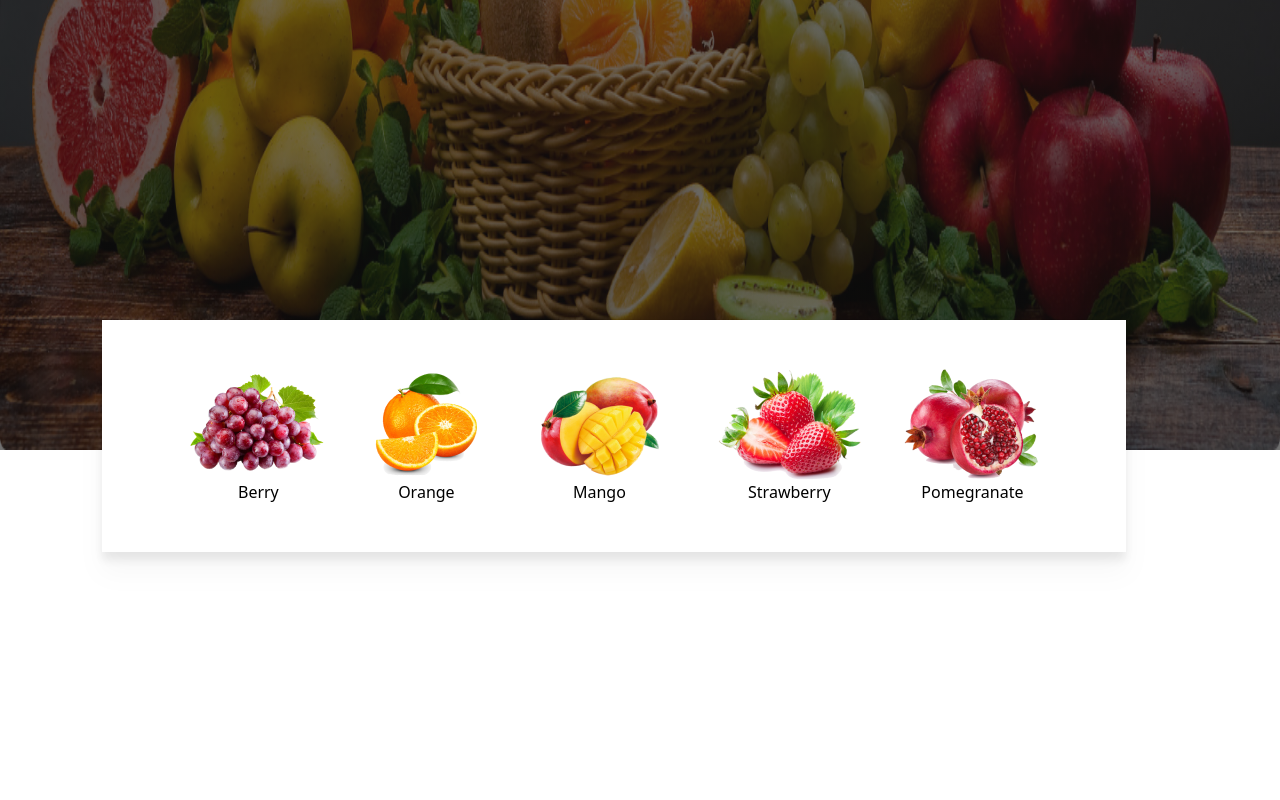
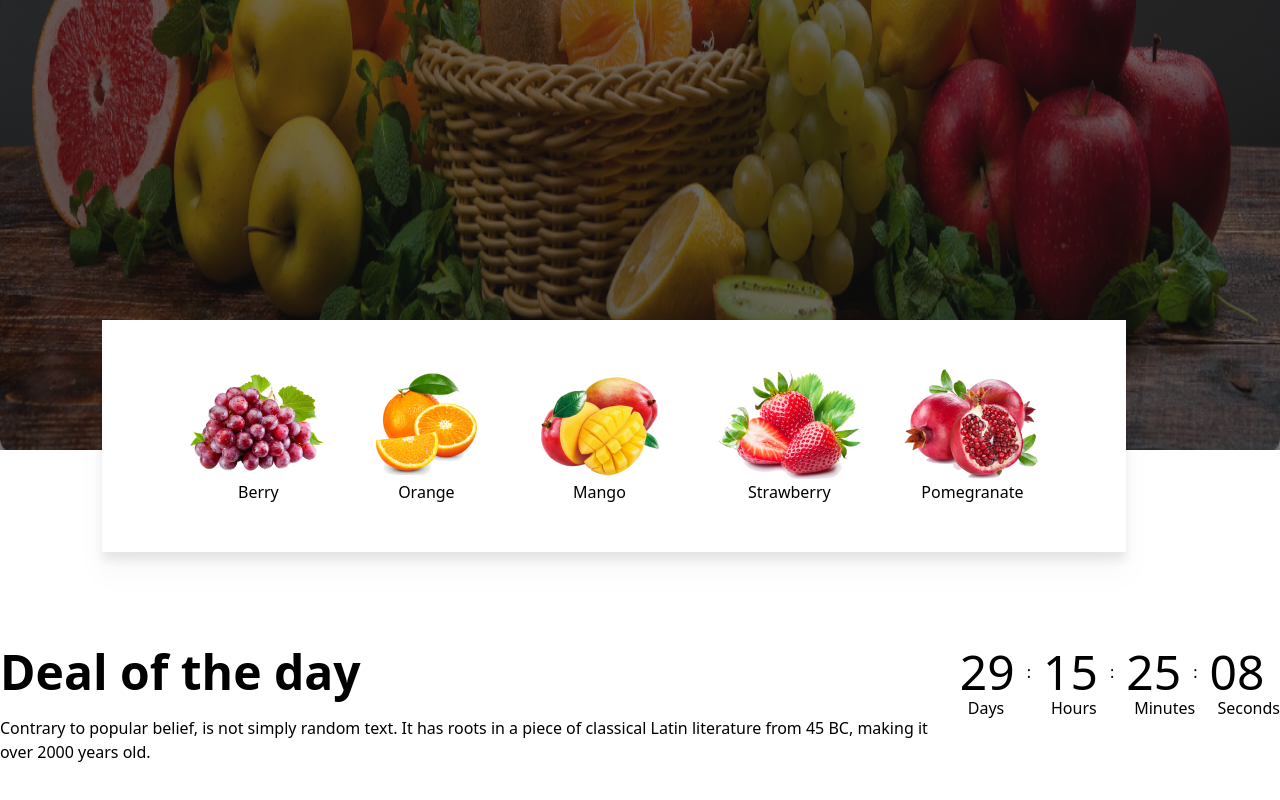
Before and after one commit to sowmik-sec/fruit-brust, a plain HTML site: page index.html in a window 1280 px wide. Shown: the part 682-1482 px from the top of the page. Before the commit the page ends 1330 px from the top, so only its background shows below. Drawn offline with nearby package versions, Linux system fonts and the light colour scheme; grey boxes are pictures that could not be loaded.

Commit message:
create deal of the day portion

```diff
--- a/index.html
+++ b/index.html
@@ -204,6 +204,50 @@
         </div>
       </section>
     </header>
+    <main>
+      <!-- deal section  -->
+      <section class="container mx-auto my-32">
+        <div class="flex flex-col lg:flex-row justify-between">
+          <div class="space-y-5 flex-1 text-center lg:text-start">
+            <h3 class="text-5xl font-bold">Deal of the day</h3>
+            <p>
+              Contrary to popular belief, is not simply random text. It has
+              roots in a piece of classical Latin literature from 45 BC, making
+              it over 2000 years old.
+            </p>
+          </div>
+          <div class="flex">
+            <div class="mx-auto">
+              <div class="flex items-center">
+                <h3 class="text-5xl mr-3">29</h3>
+                <p class="mr-3">:</p>
+              </div>
+              <p class="ml-2">Days</p>
+            </div>
+            <div class="mx-auto">
+              <div class="flex items-center">
+                <h3 class="text-5xl mr-3">15</h3>
+                <p class="mr-3">:</p>
+              </div>
+              <p class="ml-2">Hours</p>
+            </div>
+            <div class="mx-auto">
+              <div class="flex items-center">
+                <h3 class="text-5xl mr-3">25</h3>
+                <p class="mr-3">:</p>
+              </div>
+              <p class="ml-2">Minutes</p>
+            </div>
+            <div class="mx-auto">
+              <div class="flex items-center">
+                <h3 class="text-5xl mr-3">08</h3>
+              </div>
+              <p class="ml-2">Seconds</p>
+            </div>
+          </div>
+        </div>
+      </section>
+    </main>
     <script
       src="https://kit.fontawesome.com/a044e4ebee.js"
       crossorigin="anonymous"
```
